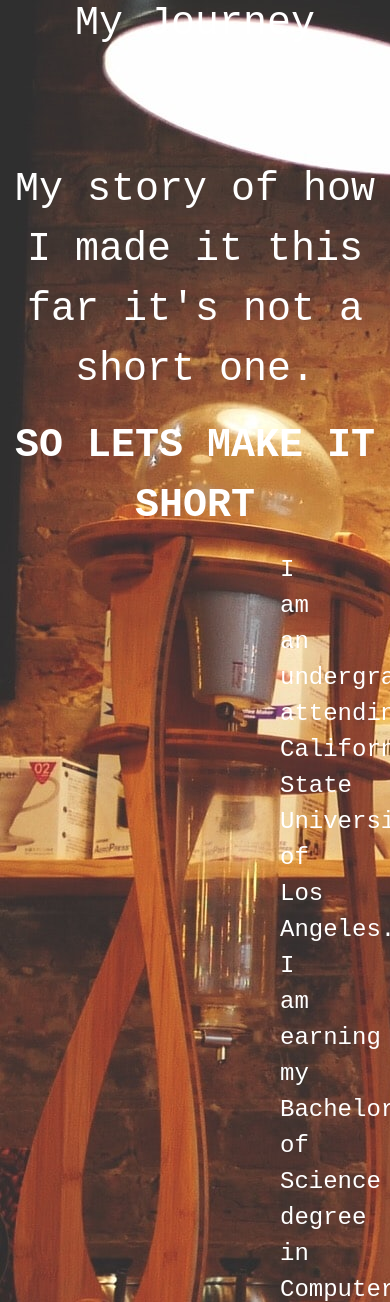
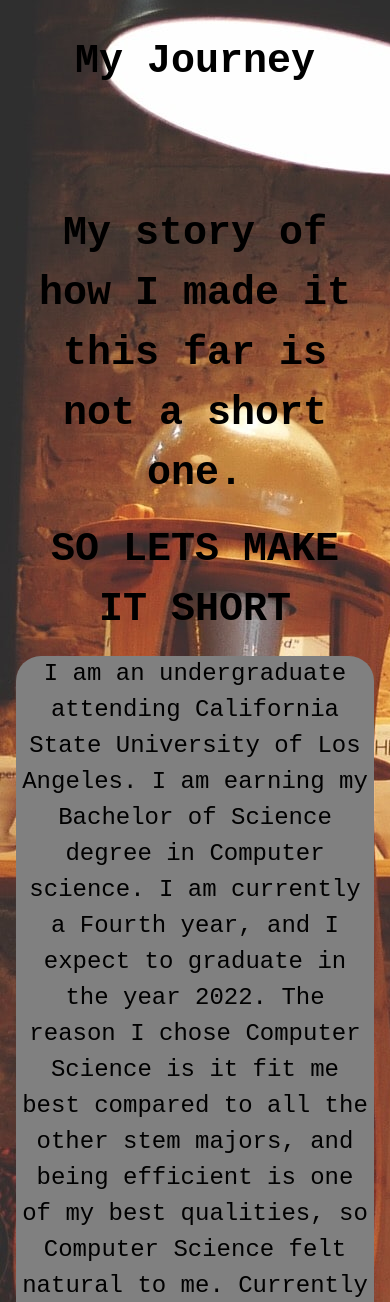
Before and after one commit to moses1252/AV_web.github.io, a PHP site: page /Pages/about.html in a window 390 px wide; the page is wider, and only the part inside the window is pictured. Shown: the part 56-1358 px from the top of that part. Run offline with PHP 8.4, Linux system fonts and the light colour scheme.

Commit message:
The page is now resposive and looks good in mobile view
Made the text in the nav bar black to make text readable

```diff
--- a/CSS/aboutindex.css
+++ b/CSS/aboutindex.css
@@ -8,13 +8,14 @@ body {
 }
 
 .about {
-    color: white;
+    color: black;
+    text-align: center;
     font-family: 'Courier New';
-    text-align: center;
+    font-size: 40px;
 }
 
 .story {
-    color: white;
+    color: black;
     text-align: center;
     font-family: 'Courier New';
     font-size: 40px;
@@ -24,9 +25,10 @@ body {
 .sum{
     font-size: 24px;
     font-family: 'Courier New';
-    color: white;
+    color: black;
     background-color: gray;
     border-radius: 25px;
-    margin-left: 17.5rem;
-    margin-right: 17rem;
 }
+.jumbotron {
+    background: rgba(0, 0, 0, .0001);
+}
--- a/Pages/about.html
+++ b/Pages/about.html
@@ -1,6 +1,9 @@
 <!DOCTYPE html>
 <html  lang="en">
     <head>
+      <meta charset="UTF-8">
+      <meta name="viewport" content="width=device-width, initial-scale=1.0">
+      <meta http-equiv="X-UA-Compatible" content="ie=edge">
       <title>Anthony's site</title>
 
       <link rel="stylesheet" href="https://stackpath.bootstrapcdn.com/bootstrap/4.5.0/css/bootstrap.min.css" integrity="sha384-9aIt2nRpC12Uk9gS9baDl411NQApFmC26EwAOH8WgZl5MYYxFfc+NcPb1dKGj7Sk" crossorigin="anonymous">
@@ -22,29 +25,25 @@
       <ul class="navbar-nav" href="#">
         <span class="glyphicon glyphicon-th-list"></span>
         <li class="nav-item active">
-          <a class="nav-link" href="http://anthonyviramontes.me">Home<span class="sr-only">(current)</span></a>
+          <a class="nav-link" href="http://anthonyviramontes.me/" style="color:black;">Home<span class="sr-only">(current)</span></a>
         </li>
         <li class="nav-item active">
-          <a class="nav-link" href="/Pages/about.html">About Me<span class="sr-only">(current)</span></a>
+          <a class="nav-link" href="/Pages/resume.html" style="color:black;">Resume <span class="sr-only">(current)</span></a>
         </li>
         <li class="nav-item active">
-          <a class="nav-link" href="/Pages/resume.html">Resume <span class="sr-only">(current)</span></a>
-        </li>
-        <li class="nav-item active">
-          <a class="nav-link" href="/Pages/portfolio.html">Portfolio <span class="sr-only">(current)</span></a>
+          <a class="nav-link" href="/Pages/portfolio.html" style="color:black;">Portfolio <span class="sr-only">(current)</span></a>
         </li>
       </ul>
     </div>
   </nav>
 
+  <div class="jumbotron">
       <div class="about">
-          <h1>My Journey</h1>
+          <p><strong>My Journey</strong></p>
       </div>
 
       <div class="story">
-          <p>
-            My story of how I made it this far it's not a short one.
-          </p>
+          <p><strong>My story of how I made it this far is not a short one.</strong></p>
           <p><strong>SO LETS MAKE IT SHORT</strong></p>
           <p class="sum">
             I am an undergraduate attending California State University of Los Angeles. I am earning my Bachelor of Science degree in Computer science.
@@ -58,6 +57,7 @@
              Cal State La. I would love to know if you have any opportunities, I can take advantage of.
         </p>
       </div>
+    </div>
 
 </body>
 </html>
--- a/index.html
+++ b/index.html
@@ -37,7 +37,7 @@
     </div>
   </nav>
 
-    <div div class="jumbotron">
+    <div class="jumbotron">
       <p class = "design">
         Anthony Viramontes <br>
         Web Developer<br>
```
Lines whose indentation alone changed are shown as unchanged.
